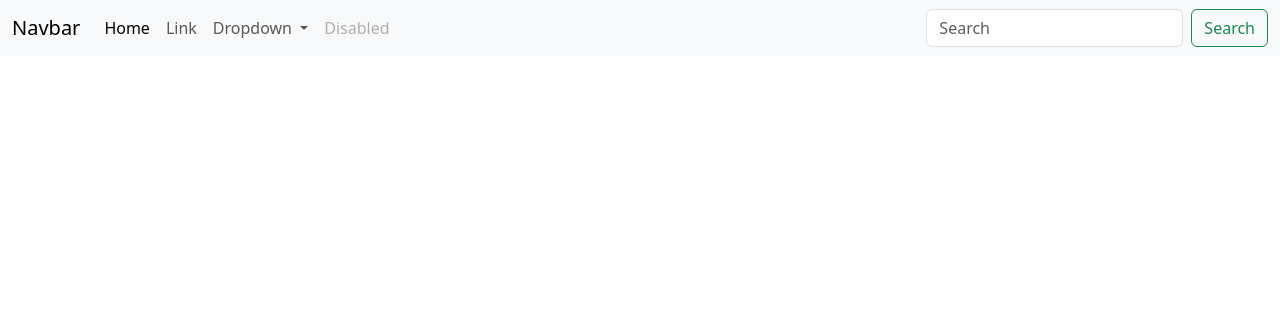
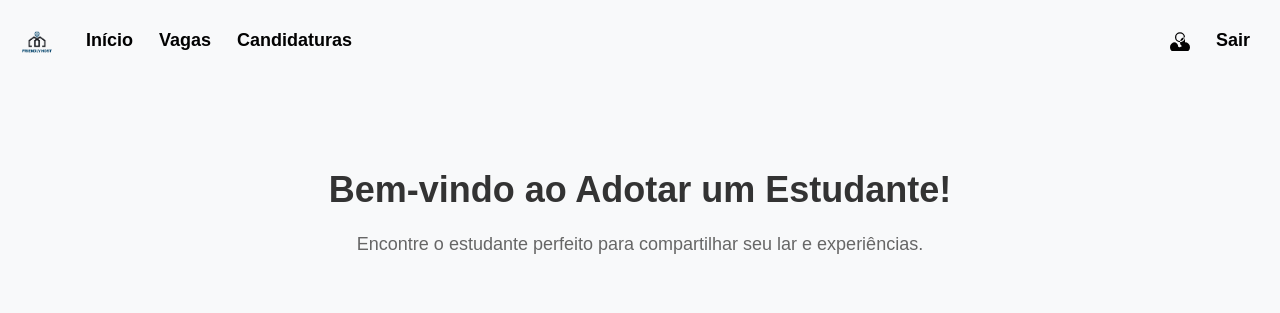
Before and after one commit to HebertFSoares/Friendly_Host, a Django app: page /usuario/home/ in a window 1280 px wide. Shown: the top 313 px of the page. Run offline with Django 4.2, Linux system fonts and the light colour scheme.

Commit message:
Estilização da tela home

```diff
--- /dev/null
+++ b/templates/static/home/css/home.css
@@ -0,0 +1,96 @@
+body {
+    background-color: #f8f9fa;
+    font-family: Arial, sans-serif;
+    margin: 0;
+    padding: 0;
+  }
+
+  .container {
+    max-width: 1200px;
+    margin: 0 auto;
+    padding: 40px;
+    text-align: center;
+  }
+
+  h1 {
+    font-size: 36px;
+    font-weight: bold;
+    color: #333;
+    margin-bottom: 20px;
+  }
+
+  p {
+    font-size: 18px;
+    color: #666;
+  }
+
+  .navbar {
+    background-color: #007bff;
+  }
+
+  .navbar-brand {
+    color: #fff;
+    font-weight: bold;
+    font-size: 24px;
+  }
+
+  .navbar-nav .nav-link {
+    color: #020202;
+    font-weight: bold;
+    font-size: 18px;
+    margin-right: 10px;
+  }
+
+  .navbar-nav .nav-link:hover,
+  .navbar-nav .nav-link:focus {
+    color: #000000;
+  }
+
+  .profile-icon {
+    width: 30px;
+    height: 30px;
+    border-radius: 50%;
+    background-color: #030303;
+    margin-right: 10px;
+  }
+
+  .logout-button {
+    background-color: transparent;
+    border: none;
+    color: #000000;
+    font-weight: bold;
+    font-size: 18px;
+    cursor: pointer;
+  }
+
+  .logout-button:hover,
+  .logout-button:focus {
+    color: #080808;
+    text-decoration: underline;
+  }
+
+  /* Adicionando estilos aos campos da navbar */
+  .navbar-toggler-icon {
+    color: #0a0a0a;
+  }
+
+  .navbar-collapse {
+    justify-content: flex-end;
+  }
+
+  .navbar-nav .dropdown-menu {
+    background-color: #007bff;
+  }
+
+  .navbar-nav .dropdown-menu .dropdown-item {
+    color: #070707;
+  }
+
+  .navbar-nav .dropdown-menu .dropdown-divider {
+    border-top-color: rgba(255, 255, 255, 0.5);
+  }
+
+  .navbar-nav .dropdown-menu .dropdown-item:hover,
+  .navbar-nav .dropdown-menu .dropdown-item:focus {
+    background-color: rgba(255, 255, 255, 0.1);
+  }
--- a/usuarios/templates/home.html
+++ b/usuarios/templates/home.html
@@ -1,56 +1,56 @@
+{% load static %}
 <!doctype html>
 <html lang="en">
 <head>
-    <meta charset="utf-8">
-    <meta name="viewport" content="width=device-width, initial-scale=1">
-    <title>Friendly Host</title>
-    <link href="https://cdn.jsdelivr.net/npm/bootstrap@5.3.0-alpha3/dist/css/bootstrap.min.css" rel="stylesheet" integrity="sha384-KK94CHFLLe+nY2dmCWGMq91rCGa5gtU4mk92HdvYe+M/SXH301p5ILy+dN9+nJOZ" crossorigin="anonymous">
+  <meta charset="UTF-8">
+  <meta name="viewport" content="width=device-width, initial-scale=1.0">
+  <title>Adotar um Estudante</title>
+  <link rel="stylesheet" href="https://cdn.jsdelivr.net/npm/bootstrap@5.3.0-alpha3/dist/css/bootstrap.min.css" integrity="sha384-KK94CHFLLe+nY2dmCWGMq91rCGa5gtU4mk92HdvYe+M/SXH301p5ILy+dN9+nJOZ" crossorigin="anonymous">
+  <link rel="stylesheet" href="{% static 'home/css/home.css' %}">
 </head>
 <body>
   <nav class="navbar navbar-expand-lg bg-body-tertiary">
     <div class="container-fluid">
-    <a class="navbar-brand" href="#">Navbar</a>
+      <a class="navbar-brand" href="#">
+        <img src="{% static 'cadastro/img/logo.png' %}" alt="Logo" width="50" height="50" class="d-inline-block align-text-top">
+      </a>
       <button class="navbar-toggler" type="button" data-bs-toggle="collapse" data-bs-target="#navbarSupportedContent" aria-controls="navbarSupportedContent" aria-expanded="false" aria-label="Toggle navigation">
         <span class="navbar-toggler-icon"></span>
       </button>
       <div class="collapse navbar-collapse" id="navbarSupportedContent">
         <ul class="navbar-nav me-auto mb-2 mb-lg-0">
           <li class="nav-item">
-          <a class="nav-link active" aria-current="page" href="#">Home</a>
+            <a class="nav-link active" aria-current="page" href="#">Início</a>
           </li>
           <li class="nav-item">
-          <a class="nav-link" href="#">Link</a>
-        </li>
-        <li class="nav-item dropdown">
-          <a class="nav-link dropdown-toggle" href="#" role="button" data-bs-toggle="dropdown" aria-expanded="false">
-            Dropdown
-          </a>
-          <ul class="dropdown-menu">
-            <li><a class="dropdown-item" href="#">Action</a></li>
-            <li><a class="dropdown-item" href="#">Another action</a></li>
-            <li><hr class="dropdown-divider"></li>
-            <li><a class="dropdown-item" href="#">Something else here</a></li>
-          </ul>
+            <a class="nav-link" href="#">Vagas</a>
           </li>
           <li class="nav-item">
-          <a class="nav-link disabled">Disabled</a>
+            <a class="nav-link" href="#">Candidaturas</a>
           </li>
         </ul>
-      <form class="d-flex" role="search">
-        <input class="form-control me-2" type="search" placeholder="Search" aria-label="Search">
-        <button class="btn btn-outline-success" type="submit">Search</button>
-      </form>
+        <ul class="navbar-nav ms-auto">
+          <li class="nav-item">
+            <a class="nav-link" href="#">
+              <svg xmlns="http://www.w3.org/2000/svg" width="20" height="20" fill="currentColor" class="bi bi-person" viewBox="0 0 16 16">
+                <path d="M8 8a3 3 0 1 0 0-6 3 3 0 0 0 0 6zm0 1a4 4 0 1 1 0-8 4 4 0 0 1 0 8zm4-4a4.01 4.01 0 0 0-2.547 7.093C8.603 12.985 8.32 13 8 13s-.603-.015-1.453-.407A4.01 4.01 0 0 0 4 9a4 4 0 0 0 0 8h8a4 4 0 0 0 0-8z"/>
+              </svg>
+            </a>
+          </li>
+          <li class="nav-item">
+            <a class="nav-link" href="#">Sair</a>
+          </li>
+        </ul>
       </div>
     </div>
   </nav>
 
-
-
-
-
-
+  <div class="container mt-5">
+    <!-- Conteúdo da página aqui -->
+    <h1>Bem-vindo ao Adotar um Estudante!</h1>
+    <p>Encontre o estudante perfeito para compartilhar seu lar e experiências.</p>
+  </div>
     <script src="https://cdn.jsdelivr.net/npm/bootstrap@5.3.0-alpha3/dist/js/bootstrap.bundle.min.js" integrity="sha384-ENjdO4Dr2bkBIFxQpeoTz1HIcje39Wm4jDKdf19U8gI4ddQ3GYNS7NTKfAdVQSZe" crossorigin="anonymous"></script>
-    <script src="https://cdn.jsdelivr.net/npm/@popperjs/core@2.11.7/dist/umd/popper.min.js" integrity="sha384-zYPOMqeu1DAVkHiLqWBUTcbYfZ8osu1Nd6Z89ify25QV9guujx43ITvfi12/QExE" crossorigin="anonymous"></script>
-    <script src="https://cdn.jsdelivr.net/npm/bootstrap@5.3.0-alpha3/dist/js/bootstrap.min.js" integrity="sha384-Y4oOpwW3duJdCWv5ly8SCFYWqFDsfob/3GkgExXKV4idmbt98QcxXYs9UoXAB7BZ" crossorigin="anonymous"></script>
+    <script src="https://cdn.jsdelivr.net/npm/@popperjs/core@2.11.7/dist/umd/popper.min.js" integrity="sha384-zYPOMqeu1DAVkHiLqWBUTcbYfZ8osu1Nd6Z89ify25Q"></script>
 </body>
 </html>
```
Lines whose indentation alone changed are shown as unchanged.
